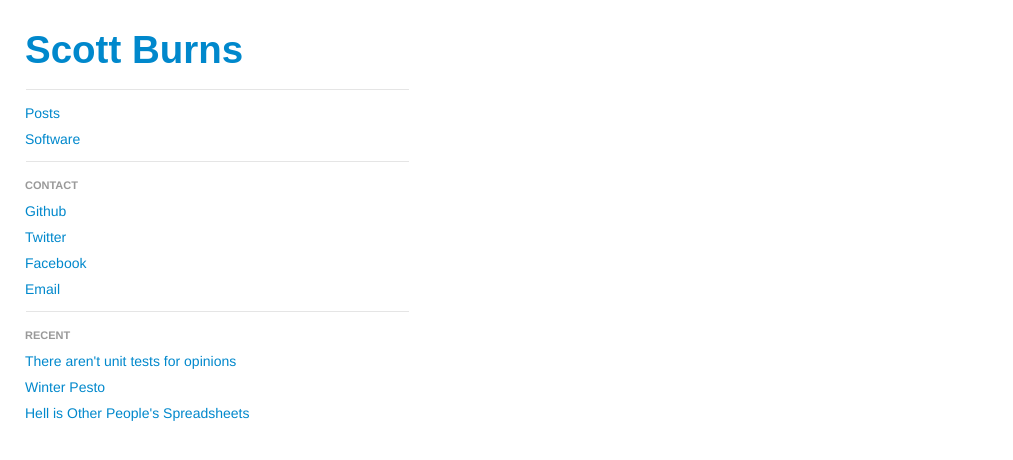
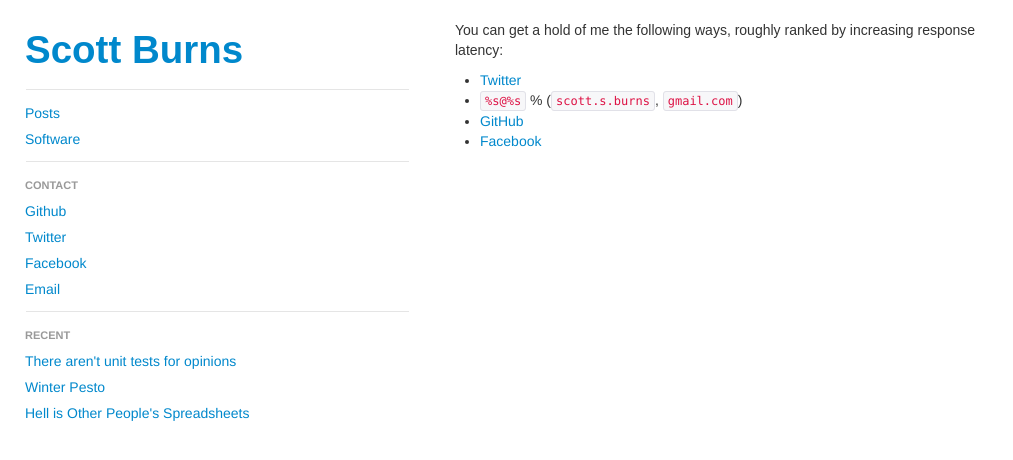
Before and after one commit to sburns/sburns.github.com, a Jekyll site: the page built from contact.md, in a window 1280 px wide. Shown: the top 460 px of the page, without its empty margins (0-1013 px from the left). Built offline with Jekyll 4.4.1, drawn with Linux system fonts in a browser that asks for light colours.

Commit message:
Update contact

```diff
--- a/contact.md
+++ b/contact.md
@@ -1,3 +1,10 @@
 ---
 layout: default
 ---
+
+You can get a hold of me the following ways, roughly ranked by increasing response latency:
+
+*   [Twitter](https://twitter.com/scottsburns)
+*   `%s@%s` % (`scott.s.burns`, `gmail.com`)
+*   [GitHub](https://github.com/sburns)
+*   [Facebook](https://www.facebook.com/scott.s.burns)
```
